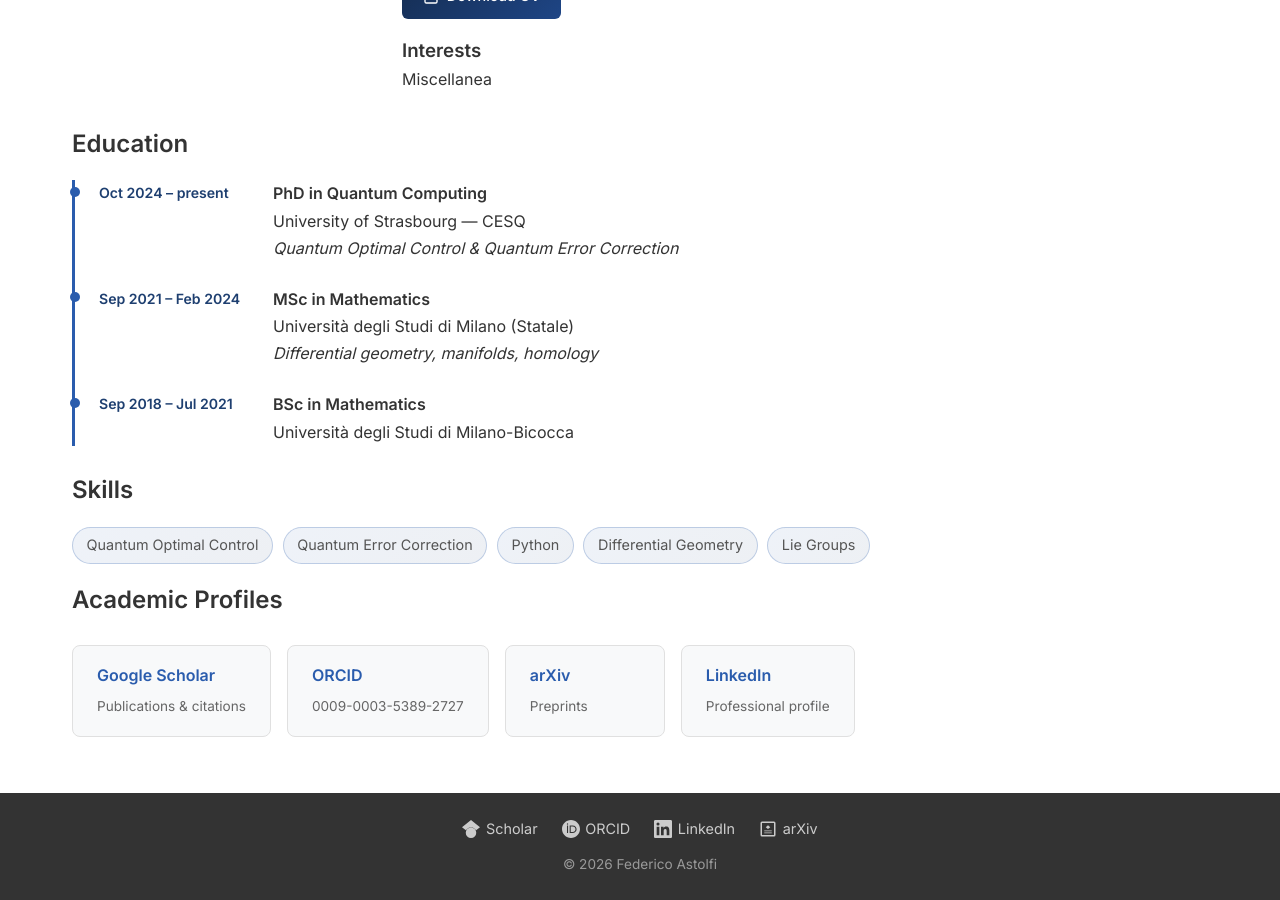
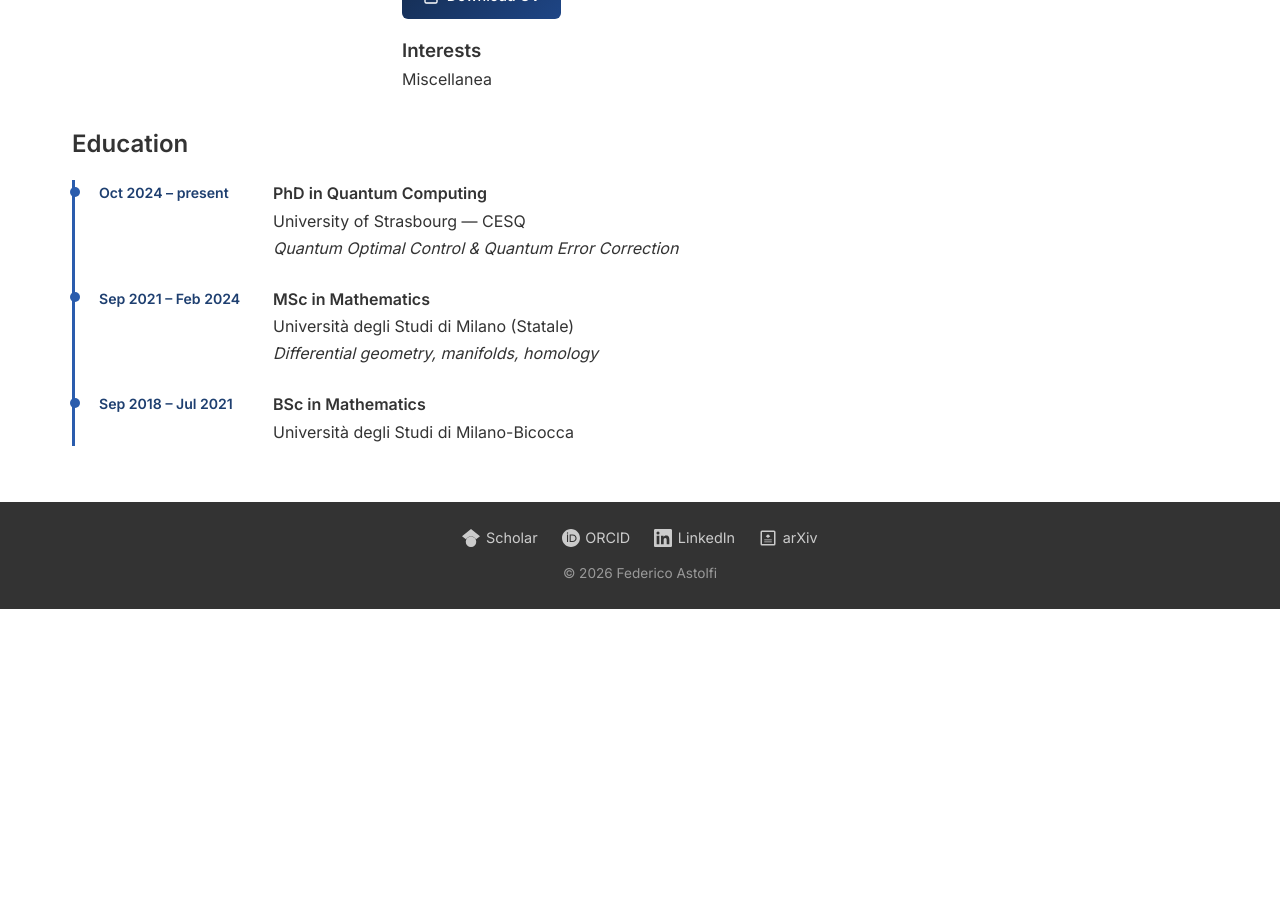
Before and after one commit to FedericoAstolfi/federicoastolfi.github.io, a Jekyll site: the page built from about.md, in a window 1280 px wide and 900 px high, scrolled down 577 px. Built offline with Jekyll 4.4.1, drawn with Linux system fonts in a browser that asks for light colours; after the commit the page ends 1186 px from its top, so only the background shows below that.

Commit message:
Remove Skills and Academic Profiles sections from about page
Co-Authored-By: Claude Opus 4.6 <noreply@anthropic.com>

```diff
--- a/about.md
+++ b/about.md
@@ -51,34 +51,3 @@ layout: default
         </div>
     </div>
 </div>
-
-## Skills
-
-<div class="skills-grid">
-    <div class="skill-tag">Quantum Optimal Control</div>
-    <div class="skill-tag">Quantum Error Correction</div>
-    <div class="skill-tag">Python</div>
-    <div class="skill-tag">Differential Geometry</div>
-    <div class="skill-tag">Lie Groups</div>
-</div>
-
-## Academic Profiles
-
-<div class="social-links">
-    <a href="{{ site.scholar_url }}" target="_blank" class="social-card">
-        <strong>Google Scholar</strong>
-        <span>Publications & citations</span>
-    </a>
-    <a href="https://orcid.org/{{ site.orcid_id }}" target="_blank" class="social-card">
-        <strong>ORCID</strong>
-        <span>{{ site.orcid_id }}</span>
-    </a>
-    <a href="https://arxiv.org/search/?query=astolfi+federico&searchtype=author" target="_blank" class="social-card">
-        <strong>arXiv</strong>
-        <span>Preprints</span>
-    </a>
-    <a href="https://www.linkedin.com/in/{{ site.linkedin_username }}" target="_blank" class="social-card">
-        <strong>LinkedIn</strong>
-        <span>Professional profile</span>
-    </a>
-</div>
```
